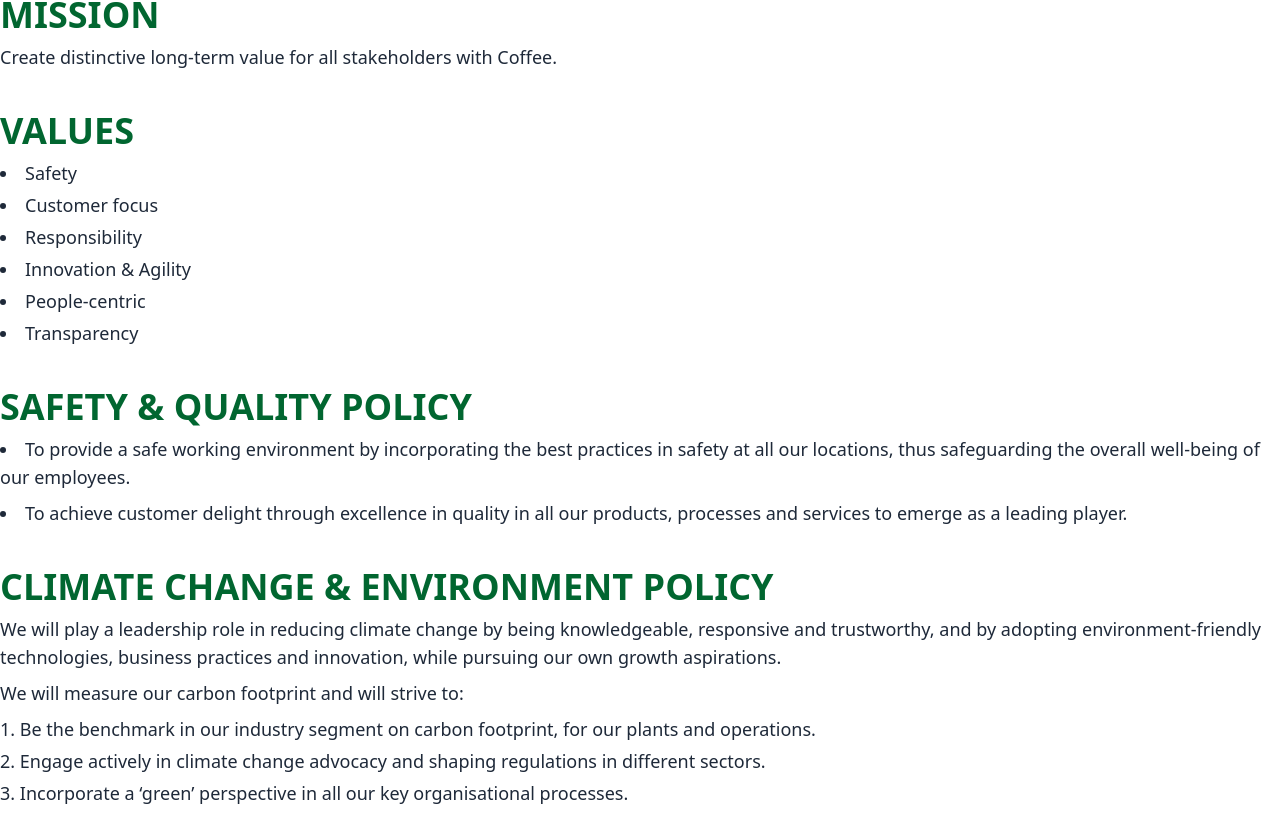
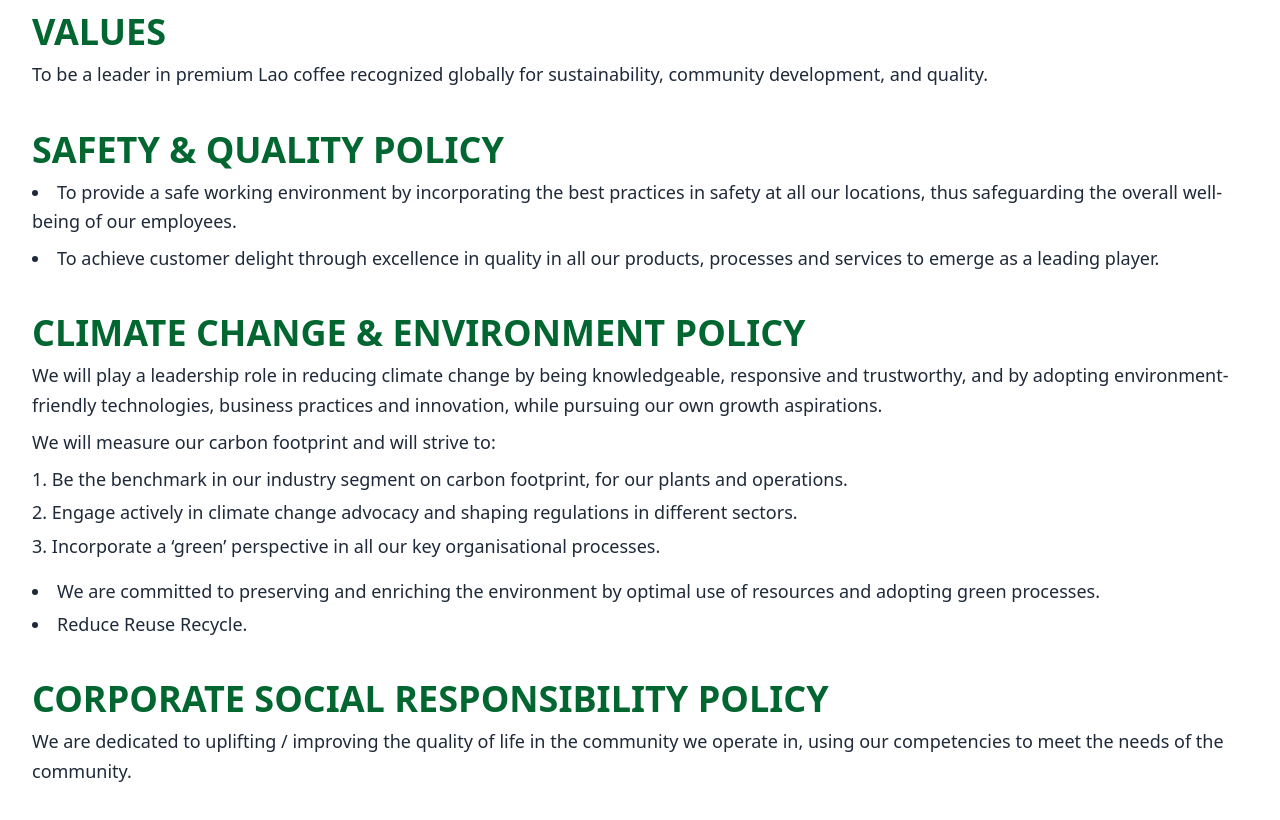
Before and after one commit to noexperian/my-pj-sxw, a Next.js app: page /about in a window 1280 px wide. Shown: the part 917-1737 px from the top of the page. Built offline with nearby package versions, Linux system fonts and the light colour scheme.

Commit message:
update sm

```diff
--- a/src/app/about/page.tsx
+++ b/src/app/about/page.tsx
@@ -1,128 +1,91 @@
 export default function AboutPage() {
   return (
     <div>
-      <div className="relative w-full h-[700px] overflow-hidden">
+      {/* Hero Section */}
+      <div className="relative w-full h-[500px] sm:h-[600px] md:h-[700px] overflow-hidden">
         <div className="absolute inset-0 bg-[url('/assets/tcf3.jpg')] bg-cover bg-center flex items-center justify-center transition-transform duration-500 ease-in-out hover:scale-105">
           <div className="absolute inset-0 bg-black/40" />
-          <h1 className="relative z-10 text-white text-4xl md:text-6xl font-bold text-center">
+          <h1 className="relative z-10 text-white text-3xl sm:text-4xl md:text-6xl font-bold text-center px-4">
             ABOUT US
           </h1>
         </div>
       </div>
 
-      <div className="flex justify-center mt-11 p-11">
-        <div className="text-4xl text-green-800 animate-bounce">↓</div>
+      {/* Scroll Down Arrow */}
+      <div className="flex justify-center mt-8 px-4 sm:px-6 lg:px-8">
+        <div className="text-3xl sm:text-4xl text-green-800 animate-bounce">↓</div>
       </div>
 
-      <div className="max-w-7xl mx-auto py-10  space-y-10 text-gray-800">
+      {/* Content Sections */}
+      <div className="max-w-7xl mx-auto py-10 px-4 sm:px-6 lg:px-8 space-y-10 text-gray-800">
         <section>
-          <h1 className="text-4xl font-bold text-green-800 mb-2">MISSION</h1>
-          <p className="mb-2 text-lg">
-            Create distinctive long-term value for all stakeholders with Coffee.
+          <h1 className="text-2xl sm:text-3xl md:text-4xl font-bold text-green-800 mb-2">MISSION</h1>
+          <p className="text-base sm:text-lg leading-relaxed">
+            Empower local farmers, produce exceptional coffee, and preserve the unique ecology of the Bolaven Plateau.
           </p>
         </section>
 
         <section>
-          <h1 className="text-4xl font-bold text-green-800 mb-2">VALUES</h1>
-          <ul className="list-disc list-inside space-y-1 mb-2 text-lg">
-            <li>Safety</li>
-            <li>Customer focus</li>
-            <li>Responsibility</li>
-            <li>Innovation & Agility</li>
-            <li>People-centric</li>
-            <li>Transparency</li>
+          <h1 className="text-2xl sm:text-3xl md:text-4xl font-bold text-green-800 mb-2">VALUES</h1>
+          <p className="text-base sm:text-lg leading-relaxed">
+            To be a leader in premium Lao coffee recognized globally for sustainability, community development, and quality.
+          </p>
+        </section>
+
+        <section>
+          <h1 className="text-2xl sm:text-3xl md:text-4xl font-bold text-green-800 mb-2">
+            SAFETY & QUALITY POLICY
+          </h1>
+          <ul className="list-disc list-inside space-y-2 text-base sm:text-lg leading-relaxed">
+            <li>To provide a safe working environment by incorporating the best practices in safety at all our locations, thus safeguarding the overall well-being of our employees.</li>
+            <li>To achieve customer delight through excellence in quality in all our products, processes and services to emerge as a leading player.</li>
           </ul>
         </section>
 
         <section>
-          <h1 className="text-4xl font-bold text-green-800 mb-2">
-            SAFETY & QUALITY POLICY
-          </h1>
-          <ul className="list-disc list-inside space-y-2 mb-2 text-lg">
-            <li>
-              To provide a safe working environment by incorporating the best
-              practices in safety at all our locations, thus safeguarding the
-              overall well-being of our employees.
-            </li>
-            <li>
-              To achieve customer delight through excellence in quality in all
-              our products, processes and services to emerge as a leading
-              player.
-            </li>
-          </ul>
-        </section>
-
-        <section>
-          <h1 className="text-4xl font-bold text-green-800 mb-2">
+          <h1 className="text-2xl sm:text-3xl md:text-4xl font-bold text-green-800 mb-2">
             CLIMATE CHANGE & ENVIRONMENT POLICY
           </h1>
-          <p className="mb-2 text-lg">
-            We will play a leadership role in reducing climate change by being
-            knowledgeable, responsive and trustworthy, and by adopting
-            environment-friendly technologies, business practices and
-            innovation, while pursuing our own growth aspirations.
+          <p className="text-base sm:text-lg leading-relaxed">
+            We will play a leadership role in reducing climate change by being knowledgeable, responsive and trustworthy, and by adopting environment-friendly technologies, business practices and innovation, while pursuing our own growth aspirations.
           </p>
-          <p className="mb-2 text-lg">
+          <p className="text-base sm:text-lg leading-relaxed mt-2">
             We will measure our carbon footprint and will strive to:
           </p>
-          <ol className="list-decimal list-inside space-y-1 text-lg">
-            <li>
-              Be the benchmark in our industry segment on carbon footprint, for
-              our plants and operations.
-            </li>
-            <li>
-              Engage actively in climate change advocacy and shaping regulations
-              in different sectors.
-            </li>
-            <li>
-              Incorporate a ‘green’ perspective in all our key organisational
-              processes.
-            </li>
+          <ol className="list-decimal list-inside space-y-1 text-base sm:text-lg leading-relaxed mt-2">
+            <li>Be the benchmark in our industry segment on carbon footprint, for our plants and operations.</li>
+            <li>Engage actively in climate change advocacy and shaping regulations in different sectors.</li>
+            <li>Incorporate a ‘green’ perspective in all our key organisational processes.</li>
           </ol>
-          <ul className="list-disc list-inside space-y-1 mt-2 text-lg">
-            <li>
-              We are committed to preserving and enriching the environment by
-              optimal use of resources and adopting green processes.
-            </li>
+          <ul className="list-disc list-inside space-y-1 text-base sm:text-lg leading-relaxed mt-4">
+            <li>We are committed to preserving and enriching the environment by optimal use of resources and adopting green processes.</li>
             <li>Reduce Reuse Recycle.</li>
           </ul>
         </section>
 
         <section>
-          <h1 className="text-4xl font-bold text-green-800 mb-2">
+          <h1 className="text-2xl sm:text-3xl md:text-4xl font-bold text-green-800 mb-2">
             CORPORATE SOCIAL RESPONSIBILITY POLICY
           </h1>
-          <p className="mb-2 text-lg">
-            We are dedicated to uplifting / improving the quality of life in the
-            community we operate in, using our competencies to meet the needs of
-            the community.
+          <p className="text-base sm:text-lg leading-relaxed">
+            We are dedicated to uplifting / improving the quality of life in the community we operate in, using our competencies to meet the needs of the community.
           </p>
         </section>
 
         <section>
-          <h1 className="text-4xl font-bold text-green-800 mb-2">
+          <h1 className="text-2xl sm:text-3xl md:text-4xl font-bold text-green-800 mb-2">
             Affirmative Action Policy
           </h1>
-          <p className="mb-2 text-lg">
-            SOXAY COFFEE abides by the Somxay Group Affirmative Action Policy and
-            commits to the following:
+          <p className="text-base sm:text-lg leading-relaxed">
+            SOMXAY COFFEE abides by the Somxay Group Affirmative Action Policy and commits to the following:
           </p>
-          <ul className="list-disc list-inside space-y-1 text-lg">
+          <ul className="list-disc list-inside space-y-1 text-base sm:text-lg leading-relaxed mt-2">
             <li>SOMXAY COFFEE believes in social equity.</li>
-            <li>
-              The company adheres to the principle of equal opportunity,
-              irrespective of caste, whether in recruitment or career
-              advancement within the organization.
-            </li>
-            <li>
-              The company is also committed to directly conducting or supporting
-              initiatives to ensure an equal footing for socially and
-              economically disadvantaged sections, especially Scheduled Caste
-              and Scheduled Tribe communities.
-            </li>
+            <li>The company adheres to the principle of equal opportunity, irrespective of caste, whether in recruitment or career advancement within the organization.</li>
+            <li>The company is also committed to directly conducting or supporting initiatives to ensure an equal footing for socially and economically disadvantaged sections, especially Scheduled Caste and Scheduled Tribe communities.</li>
           </ul>
         </section>
       </div>
     </div>
   );
-};
+}
--- a/src/app/contact/page.tsx
+++ b/src/app/contact/page.tsx
@@ -1,28 +1,31 @@
 export default function Contactpage() {
   return (
     <div>
-      <div className="relative w-full h-[700px] overflow-hidden">
+      {/* Hero */}
+      <div className="relative w-full h-[500px] sm:h-[600px] md:h-[700px] overflow-hidden">
         <div className="absolute inset-0 bg-[url('/assets/tcf4.jpg')] bg-cover bg-center flex items-center justify-center transition-transform duration-500 ease-in-out hover:scale-105">
           <div className="absolute inset-0 bg-black/40" />
-          <h1 className="relative z-10 text-white text-4xl md:text-6xl font-bold text-center">
+          <h1 className="relative z-10 text-white text-3xl sm:text-4xl md:text-6xl font-bold text-center px-4">
             CONTACT US
           </h1>
         </div>
       </div>
 
-      <div className="flex justify-center mt-11 p-11">
-        <div className="text-4xl text-green-800 animate-bounce">↓</div>
+      {/* Arrow */}
+      <div className="flex justify-center mt-6 sm:mt-11 px-4">
+        <div className="text-3xl sm:text-4xl text-green-800 animate-bounce">↓</div>
       </div>
 
-      <div className="max-w-7xl mx-auto py-10 text-gray-800 mb-20">
+      {/* Content */}
+      <div className="max-w-7xl mx-auto py-10 px-4 sm:px-6 text-gray-800 mb-20">
         <section className="flex flex-col md:flex-row justify-between gap-10">
           {/* Headquarters */}
           <div className="flex-1">
-            <h1 className="text-4xl font-bold text-green-800 mb-3 pt-4 mt-6">
+            <h1 className="text-2xl sm:text-3xl md:text-4xl font-bold text-green-800 mb-3 pt-4 mt-6">
               HEADQUARTER
             </h1>
-            <p className="mb-2 text-lg">
-              Patthana sanamxay Village, Pakse District, Champasak Province.
+            <p className="mb-2 text-base sm:text-lg">
+              Patthana Sanamxay Village, Pakse District, Champasak Province.
               <br />
               Gmail:{" "}
               <a
@@ -31,18 +34,15 @@ export default function Contactpage() {
               >
                 somhack.loun@somxaychalern.com
               </a>
-              <br />
-              Tel:+856 20 54 185 888
-
             </p>
           </div>
 
           {/* Plantations Office */}
           <div className="flex-1">
-            <h1 className="text-4xl font-bold text-green-800 mb-3 pt-4 mt-6">
+            <h1 className="text-2xl sm:text-3xl md:text-4xl font-bold text-green-800 mb-3 pt-4 mt-6">
               PLANTATIONS OFFICE
             </h1>
-            <p className="mb-2 text-lg">
+            <p className="mb-2 text-base sm:text-lg">
               Kongtoun Village, Paksong District, Champasak Province.
               <br />
               Gmail:{" "}
@@ -50,15 +50,12 @@ export default function Contactpage() {
                 href="mailto:admin@somxaychalern.com"
                 className="text-blue-500 hover:underline"
               >
-                admin@somxaychalern.com
+                info@somxaychalern.com
               </a>
-              <br />
-              Tel:+856 20 54 185 888
-
             </p>
           </div>
         </section>
       </div>
     </div>
   );
-};
+}
```
Also changed, not shown: src/app/greenbeans/page.tsx (+45 -46 lines), src/app/page.tsx (+27 -15 lines).
